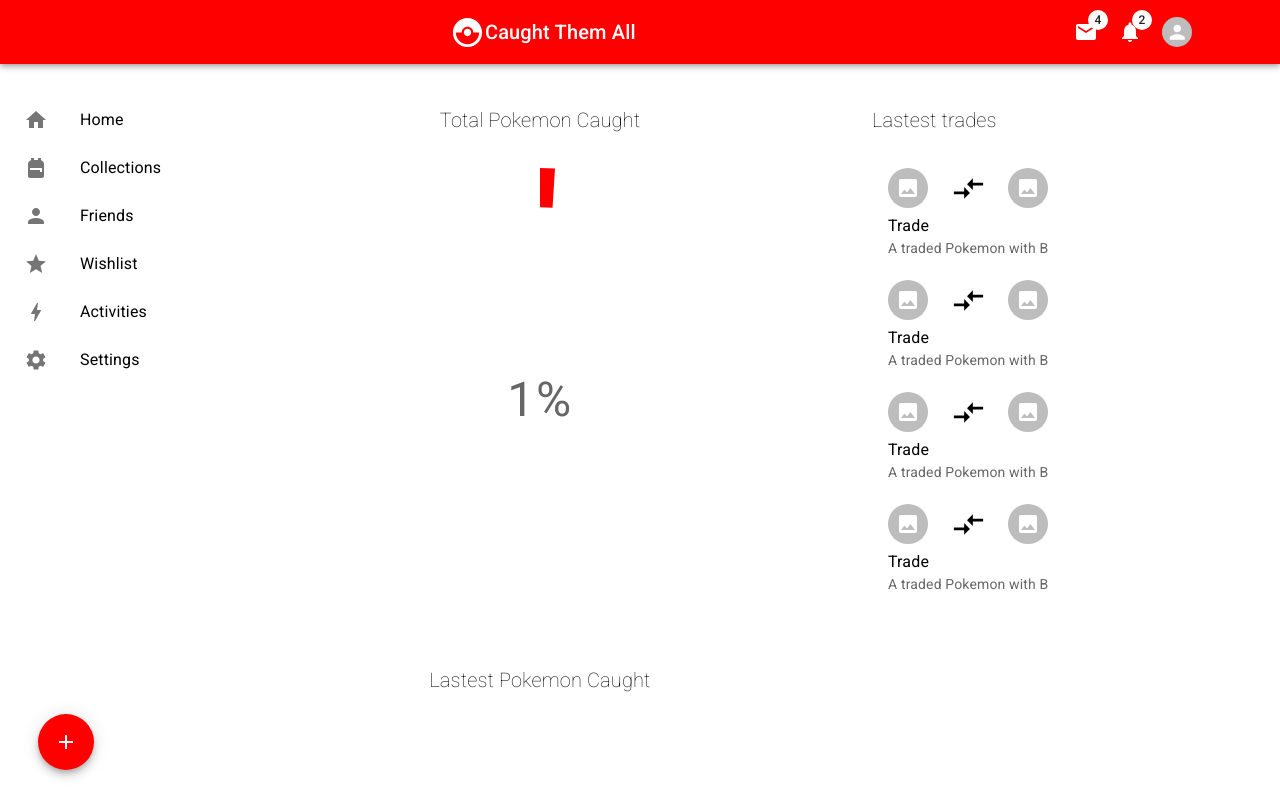
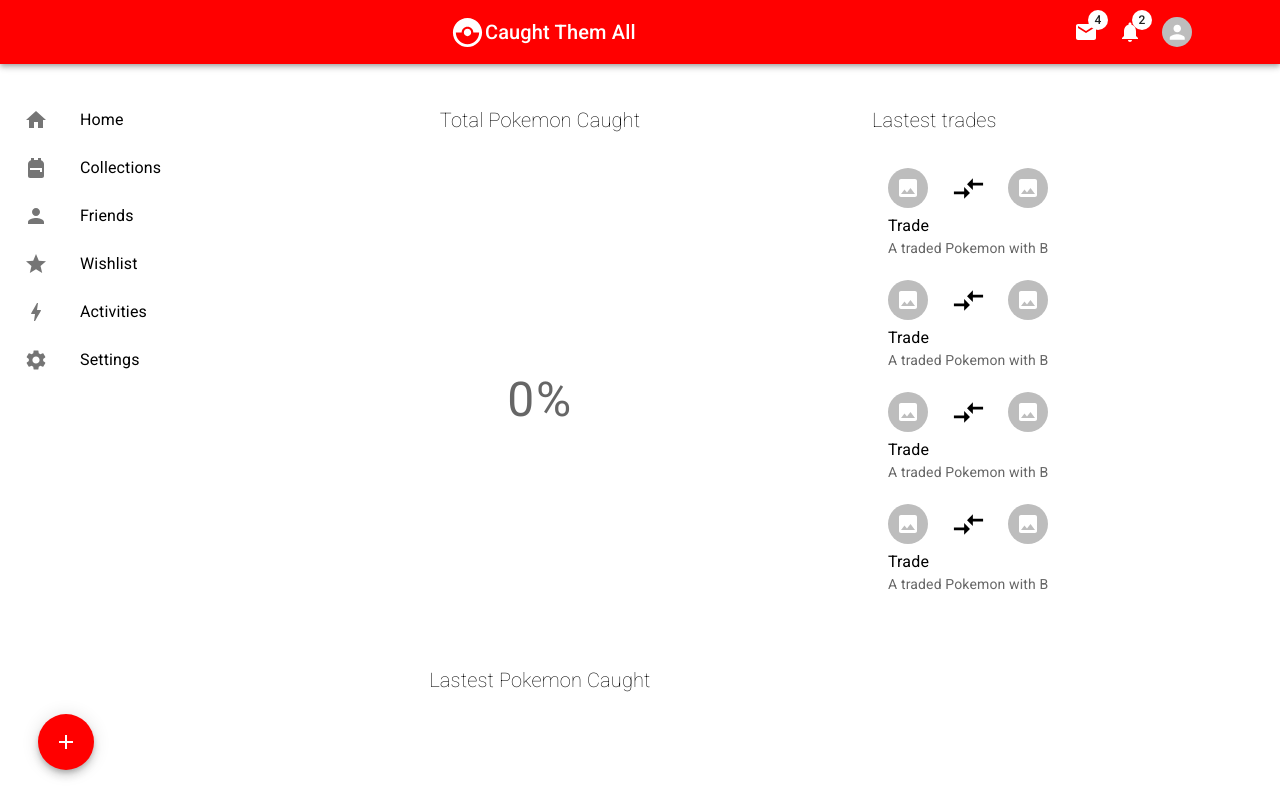
Before and after one commit to JustTanwa/caught-them-all, a React (Create React App) app: page / in a window 1280 px wide. Built offline with nearby package versions, Linux system fonts and the light colour scheme.

Commit message:
added updating progress base on pokemons caught

```diff
--- a/src/components/AddPokemon.js
+++ b/src/components/AddPokemon.js
@@ -85,6 +85,7 @@
 	const confirmPokemon = () => {
 		update(pokemon);
 		removePokemon();
+		toggleOpen();
 	};
 
 	return (
--- a/src/components/Middle.js
+++ b/src/components/Middle.js
@@ -60,7 +60,7 @@
 					Total Pokemon Caught
 				</Typography>
 				<MyBox position='relative' sx={{ width: '100%' }}>
-					<Progress />
+					<Progress pokemonCount={pokemons.length}/>
 				</MyBox>
 
 				<MyBox>
--- a/src/components/Progress.js
+++ b/src/components/Progress.js
@@ -1,12 +1,13 @@
 import { Box, CircularProgress, Typography } from '@mui/material';
 import React from 'react';
 
-export default function Progress() {
+export default function Progress({ pokemonCount }) {
+	console.log(Math.ceil(pokemonCount / 800 * 100), pokemonCount / 800 * 100)
 	return (
 		<>
 			<CircularProgress
 				variant='determinate'
-				value={Math.ceil(1/905)}
+				value={Math.ceil(pokemonCount / 800 * 100)}
 				strokeWidth={2}
 				style={{ width: '80%', height: 'auto' }}
 			/>
@@ -28,7 +29,7 @@
 					color='text.secondary'
 					fontSize='3em'
 				>
-					{`${Math.ceil(1/905)}%`}
+					{`${pokemonCount / 800 * 100}%`}
 				</Typography>
 			</Box>
 		</>
```
